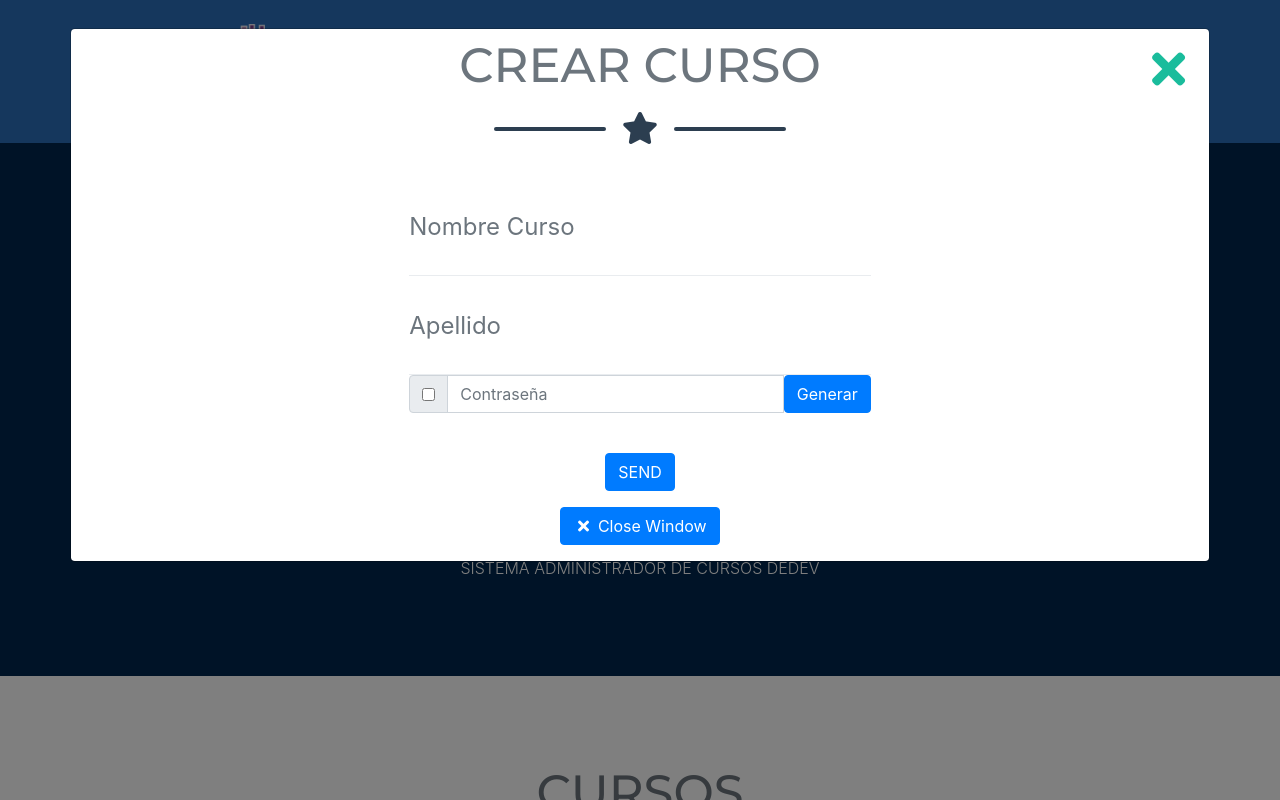
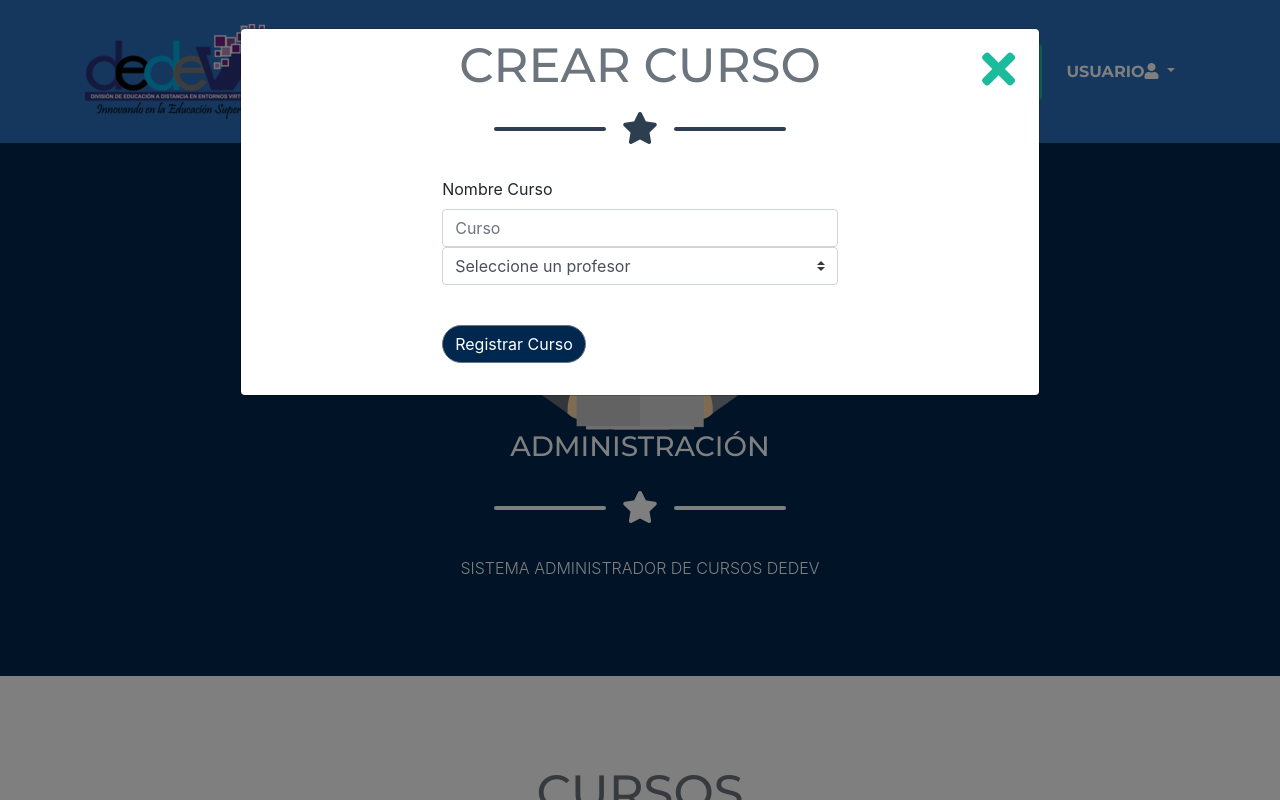
Before and after one commit to Askaredox/DIGED, a PHP site: page /database/application/views/vAdmin_page.php in a window 1280 px wide, after a click that opens the changed part. Run offline with PHP 8.4, Linux system fonts and the light colour scheme.

Commit message:
CREACION FORM REGISTRO DE CURSOS

```diff
--- a/application/views/vAdmin_page.php
+++ b/application/views/vAdmin_page.php
@@ -298,19 +298,19 @@
   <!-- Portfolio Modal 1 -->
   <div class="portfolio-modal modal fade" id="portfolioModal1" tabindex="-1" role="dialog"
     aria-labelledby="portfolioModal1Label" aria-hidden="true">
-    <div class="modal-dialog modal-xl" role="document">
+    <div class="modal-dialog modal-lg" role="document">
       <div class="modal-content">
         <button type="button" class="close" data-dismiss="modal" aria-label="Close">
           <span aria-hidden="true">
             <i class="fas fa-times"></i>
           </span>
         </button>
-        <div class="modal-body text-center">
-          <div class="container">
+        <div class="modal-body">
+          <div class="container-md">
             <div class="row justify-content-center">
-              <div class="col-lg-8">
+              <div class="col-lg-8 ">
                 <!-- Portfolio Modal - Title -->
-                <h2 class="portfolio-modal-title text-secondary text-uppercase mb-0">Crear Curso</h2>
+                <h2 class="portfolio-modal-title text-secondary text-uppercase text-center mb-0">Crear Curso</h2>
                 <!-- Icon Divider -->
                 <div class="divider-custom">
                   <div class="divider-custom-line"></div>
@@ -320,48 +320,37 @@
                   <div class="divider-custom-line"></div>
                 </div>
                 <div class="row">
-                  <div class="col-lg-8 mx-auto">
+                  <div class="col-lg-10 mx-auto">
                     <!-- To configure the contact form email address, go to mail/contact_me.php and update the email address in the PHP file on line 19. -->
-                    <form name="sentMessage" id="registerForm" novalidate="novalidate">
+                    <form class="needs-validation" name="sentMessage" id="registerForm" novalidate>
                       <div class="control-group">
-                        <div class="form-group floating-label-form-group controls mb-0 pb-2">
-                          <label>Nombre Curso</label>
-                          <input class="form-control" id="name" type="text" placeholder="Nombre Curso" required="required"
-                            data-validation-required-message="Por favor ingresa el nombre del Curso">
-                          <p class="help-block text-danger"></p>
+                        <label for="validationCustom01">Nombre Curso</label>
+                        <input type="text" class="form-control" id="validationCustom01" placeholder="Curso" required>
+                        <div class="valid-feedback">
+                          Válido
+                        </div>
+                        <div class="invalid-feedback">
+                          Por favor Ingresa el nombre del Curso
                         </div>
                       </div>
-                      <div class="control-group">
-                        <div class="form-group floating-label-form-group controls mb-0 pb-2">
-                          <label>Apellido</label>
-                          <input class="form-control" id="lastname" type="text" placeholder="Apellido"
-                            required="required"
-                            data-validation-required-message="Por favor ingresa el apellido del docente">
-                          <p class="help-block text-danger"></p>
-                        </div>
-                      </div>
-                      <div class="input-group mb-3">
-                        <div class="input-group-prepend">
-                          <div class="input-group-text">
-                            <input type="checkbox" id="show" onclick="MostrarContrasenia()" />
-                          </div>
-                        </div>
-                        <input type="password" class="form-control" id="password" placeholder="Contraseña"
-                          name="password">
-                        <button class="btn btn-primary " type="button" onclick="">Generar</button>
+                      <div class="form-group">
+                        <select class="custom-select" searchable="Search here.." required>
+                          <option value="" disabled selected>Seleccione un profesor</option>
+                          <option value="1">Luis Espino</option>
+                          <option value="2">Francisco Guevara</option>
+                          <option value="3">Erik Ruiz</option>
+                        </select>
+                        <div class="invalid-feedback">Por favor selecciona un profesor.</div>
                       </div>
                       <br>
                       <div id="success"></div>
-                      <div class="form-group">
-                        <input type="submit" class="btn btn-primary btn-xl" id="sendMessageButton" value="SEND" />
+                      <div class="form-group ">
+                        <input type="submit" class="btn btn-secondary rounded-pill btn-xl bg-secondary" id="sendMessageButton"
+                          value="Registrar Curso" />
                       </div>
                     </form>
                   </div>
                 </div>
-                <button class="btn btn-primary" href="#" data-dismiss="modal">
-                  <i class="fas fa-times fa-fw"></i>
-                  Close Window
-                </button>
               </div>
             </div>
           </div>
@@ -373,19 +362,19 @@
   <!-- Portfolio Modal 2 -->
   <div class="portfolio-modal modal fade" id="portfolioModal2" tabindex="-1" role="dialog"
     aria-labelledby="portfolioModal2Label" aria-hidden="true">
-    <div class="modal-dialog modal-xl" role="document">
+    <div class="modal-dialog modal-lg" role="document">
       <div class="modal-content">
         <button type="button" class="close" data-dismiss="modal" aria-label="Close">
           <span aria-hidden="true">
             <i class="fas fa-times"></i>
           </span>
         </button>
-        <div class="modal-body text-center">
+        <div class="modal-body text-justify">
           <div class="container">
             <div class="row justify-content-center">
               <div class="col-lg-8">
                 <!-- Portfolio Modal - Title -->
-                <h2 class="portfolio-modal-title text-secondary text-uppercase mb-0">Tasty Cake</h2>
+                <h2 class="portfolio-modal-title text-secondary text-uppercase mb-0 text-center">ADMINISTRAR CURSOS</h2>
                 <!-- Icon Divider -->
                 <div class="divider-custom">
                   <div class="divider-custom-line"></div>
@@ -394,16 +383,16 @@
                   </div>
                   <div class="divider-custom-line"></div>
                 </div>
-                <!-- Portfolio Modal - Image -->
-                <img class="img-fluid rounded mb-5" src="/DIGED/Admin_page/img/portfolio/cake.png" alt="">
-                <!-- Portfolio Modal - Text -->
-                <p class="mb-5">Lorem ipsum dolor sit amet, consectetur adipisicing elit. Mollitia neque assumenda ipsam
-                  nihil, molestias magnam, recusandae quos quis inventore quisquam velit asperiores, vitae?
-                  Reprehenderit soluta, eos quod consequuntur itaque. Nam.</p>
-                <button class="btn btn-primary" href="#" data-dismiss="modal">
-                  <i class="fas fa-times fa-fw"></i>
-                  Close Window
-                </button>
+                <h4>
+                  <p class="mb-5">En esta sección puede eliminar y editar los cursos existentes, cambiar
+                    el profesor que la imparte, y los datos del curso.
+                  </p>
+                </h4>
+                <div class="row justify-content-center">
+                  <button class="btn btn-primary rounded-pill" href="#">
+                    IR A SECCIÓN
+                  </button>
+                </div>
               </div>
             </div>
           </div>
@@ -427,6 +416,30 @@
   <!-- Custom scripts for this template -->
   <script src="/DIGED/Admin_page/js/freelancer.min.js"></script>
 
+  <script>
+    // Example starter JavaScript for disabling form submissions if there are invalid fields
+    (function () {
+      'use strict';
+      window.addEventListener('load', function () {
+        // Fetch all the forms we want to apply custom Bootstrap validation styles to
+        var forms = document.getElementsByClassName('needs-validation');
+        // Loop over them and prevent submission
+        var validation = Array.prototype.filter.call(forms, function (form) {
+          form.addEventListener('submit', function (event) {
+            if (form.checkValidity() === false) {
+              event.preventDefault();
+              event.stopPropagation();
+            }
+            form.classList.add('was-validated');
+          }, false);
+        });
+      }, false);
+    })();
+
+    $('.mdb-select.select-wrapper .select-dropdown').val("").removeAttr('readonly').attr("placeholder", "Choose your country").prop('required', true).addClass('form-control');
+
+  </script>
+
 </body>
 
 </html>
```
Also changed, not shown: Admin_page/TablaCursos.html (added).
